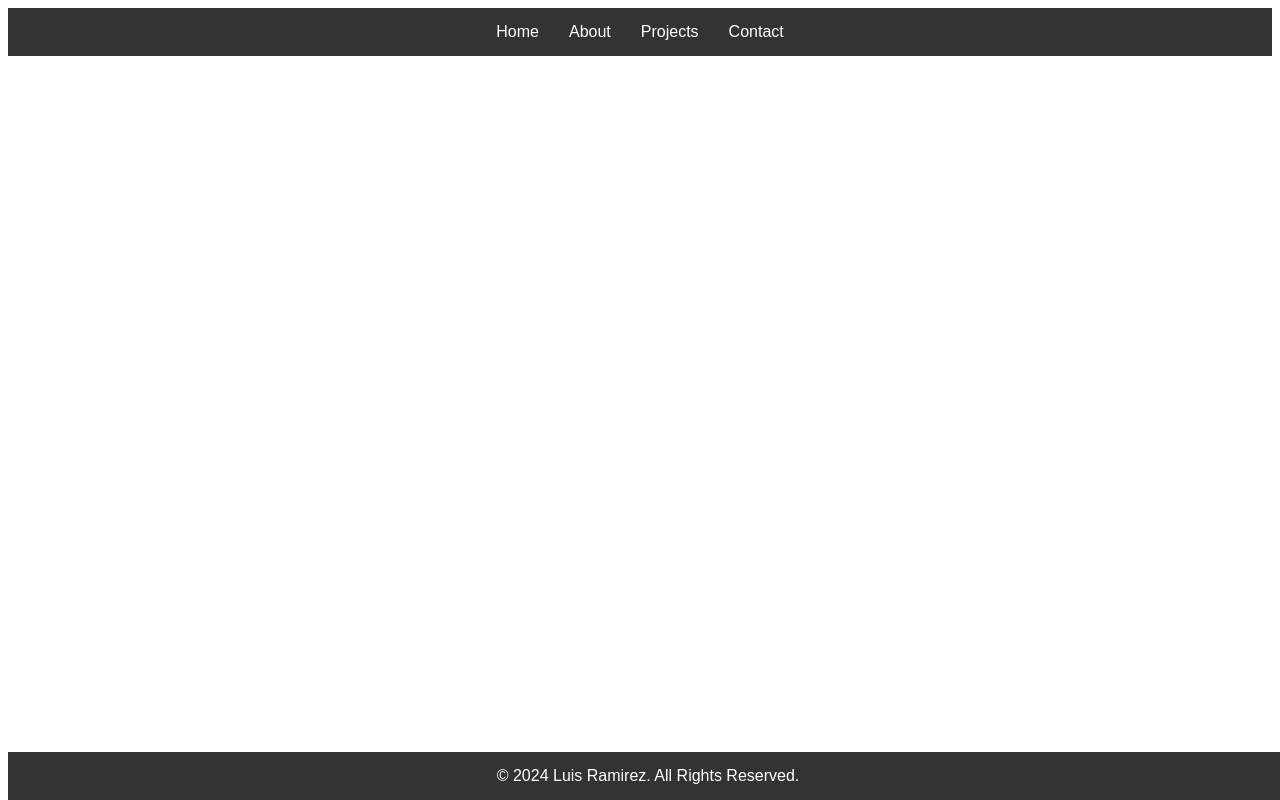
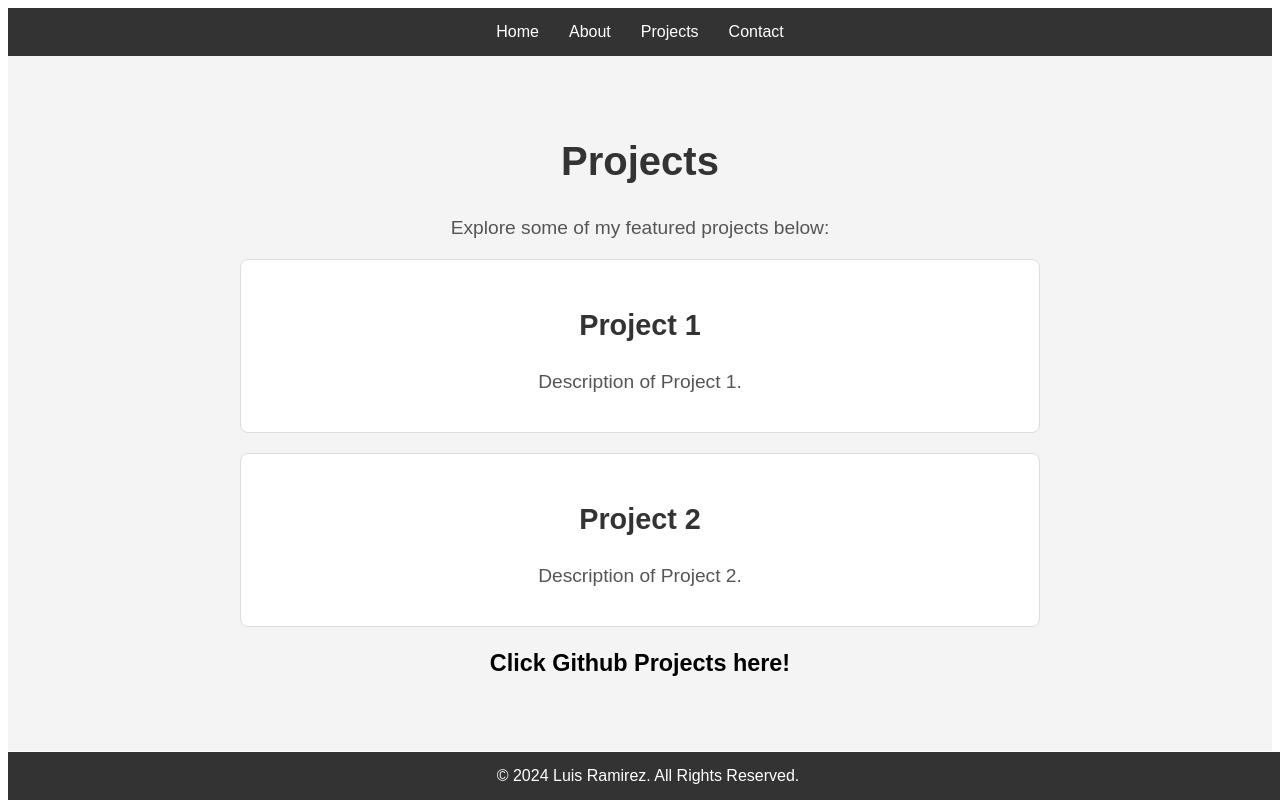
Before and after one commit to Luisrc91/Portfolio2024, a React (Create React App) app: page /MainProjects in a window 1280 px wide. Built offline with nearby package versions, Linux system fonts and the light colour scheme; no server answers; a web font is replaced by a local one.

Commit message:
fix my projects page

```diff
--- a/src/App.js
+++ b/src/App.js
@@ -8,6 +8,7 @@ import About from "./Pages/About";
 import ContactMe from "./Pages/ContactMe";
 import Home from "./Pages/Home";
 import Projects from "./Pages/Projects";
+import ProjectsPic from './Pages/ProjectsPic';
 
 function App() {
   return (
@@ -23,6 +24,7 @@ function App() {
           <Route path="/About" element={<About />} />
           <Route path="/Projects" element={<Projects />} />
           <Route path="/ContactMe" element={<ContactMe />} />
+          <Route path="/MainProjects" element={<ProjectsPic />} />
         </Routes>
 
         <Footer />
--- a/src/Pages/Projects.js
+++ b/src/Pages/Projects.js
@@ -1,6 +1,8 @@
+// Projects.js
 import React, { useEffect, useState } from 'react';
 import { getStarredRepositories, getRepositoryDetails } from './githubService';
-import './Projects.css'
+import './Projects.css';
+import ProjectsPic from './ProjectsPic';
 
 const Projects = () => {
   const [repositories, setRepositories] = useState([]);
@@ -34,20 +36,21 @@ const Projects = () => {
   return (
     <div className="projects-section">
       <div className="projects-content">
-        <h2>Projects</h2>
+        <h2>Projects On GitHub</h2>
+
         {repositories.length === 0 ? (
           <p>No starred repositories found.</p>
         ) : (
           <div>
             {repositories.map(repo => (
               <div key={repo.id} className="project-card">
-                {/* <img
-                  src={repo.details.owner.avatar_url}
-                  alt={`${repo.owner.login}'s avatar`}
-                  className="repo-avatar"
-                /> */}
                 <h3>{repo.name}</h3>
                 <p>{repo.description}</p>
+                <img
+                  src={`./images/${repo.name}.jpg`} // Adjust the path and file format as needed
+                  alt={`${repo.name} project`}
+                  className="project-image"
+                />
                 <a
                   href={repo.html_url}
                   target="_blank"
--- /dev/null
+++ b/src/Pages/ProjectsPic.js
@@ -0,0 +1,29 @@
+import React from 'react';
+import './Projects.css'; // Import the CSS file
+
+const ProjectsPic = () => {
+    return (
+        <section className="projects-section">
+            <div className="projects-content">
+                <h2>Projects</h2>
+                <p>
+                    Explore some of my featured projects below:
+                </p>
+                <div className="project-card">
+                    <h3>Project 1</h3>
+                    <p>Description of Project 1.</p>
+                </div>
+                <div className="project-card">
+                    <h3>Project 2</h3>
+                    <p>Description of Project 2.</p>
+                </div>
+
+            </div>
+            <div>
+            <a style={{fontSize:'20px', textDecoration:'none', color: 'black'}} href="/Projects"><h3>Click Github Projects here!</h3></a>
+            </div>
+        </section>
+    );
+}
+
+export default ProjectsPic;
--- a/src/components/NavBar.js
+++ b/src/components/NavBar.js
@@ -7,7 +7,7 @@ const Navbar = () => {
         <nav className="navbar">
             <Link to="/">Home</Link>
             <Link to="/About">About</Link>
-            <Link to="/Projects">Projects</Link>
+            <Link to="/MainProjects">Projects</Link>
             <Link to="/ContactMe">Contact</Link>
         </nav>
     );
```
